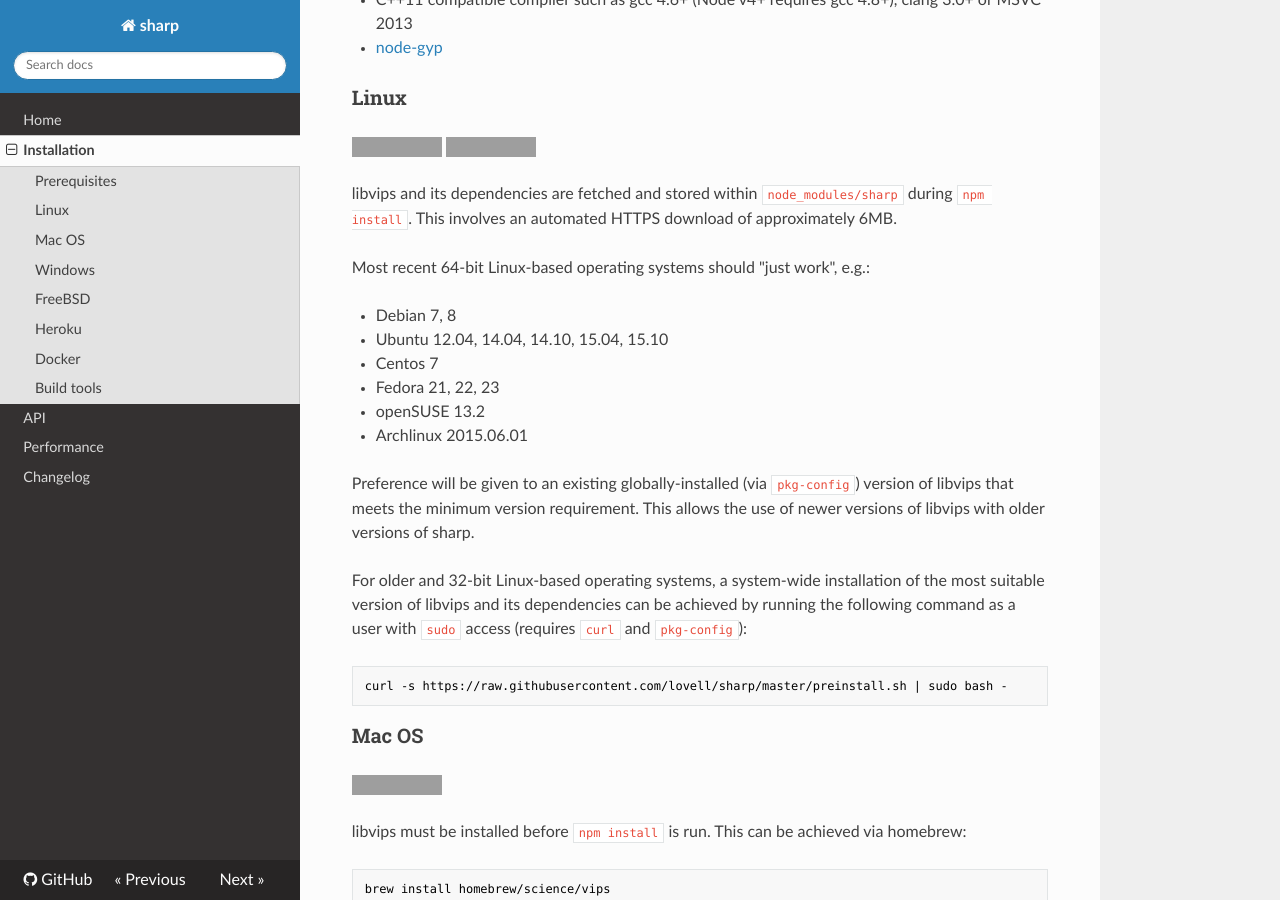
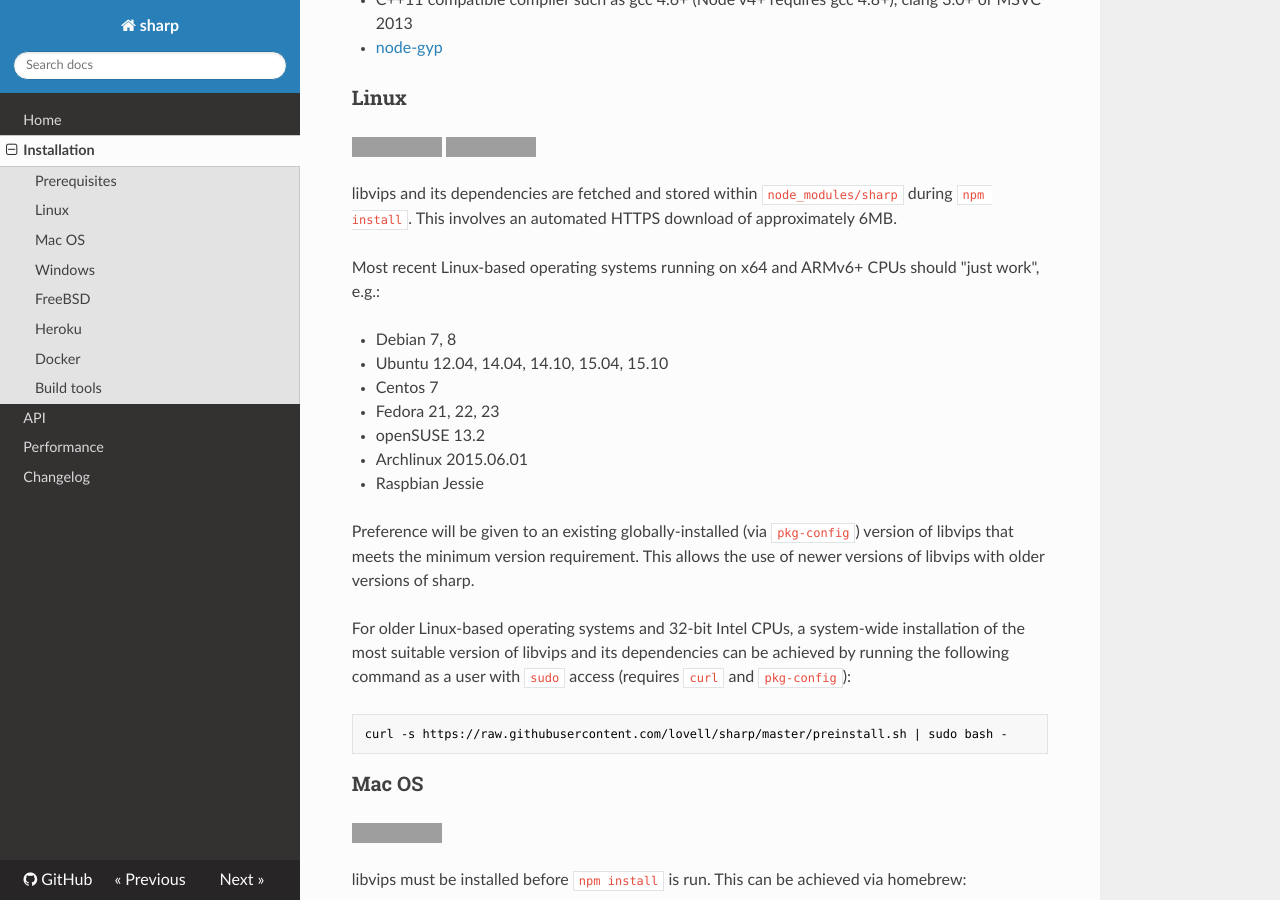
Before and after one commit to webgurucan/node-image-handler, an MkDocs documentation site: the page built from docs/install.md, in a window 1280 px wide and 900 px high, scrolled down 278 px. Built offline with MkDocs 1.6.1, drawn with Linux system fonts in a browser that asks for light colours; nearby versions of some CDN libraries; old or Windows-style settings are respelled for this version of MkDocs; grey boxes are pictures that could not be loaded.

```diff
--- a/docs/install.md
+++ b/docs/install.md
@@ -17,7 +17,7 @@ npm install sharp
 libvips and its dependencies are fetched and stored within `node_modules/sharp` during `npm install`.
 This involves an automated HTTPS download of approximately 6MB.
 
-Most recent 64-bit Linux-based operating systems should "just work", e.g.:
+Most recent Linux-based operating systems running on x64 and ARMv6+ CPUs should "just work", e.g.:
 
 * Debian 7, 8
 * Ubuntu 12.04, 14.04, 14.10, 15.04, 15.10
@@ -25,12 +25,13 @@ Most recent 64-bit Linux-based operating systems should "just work", e.g.:
 * Fedora 21, 22, 23
 * openSUSE 13.2
 * Archlinux 2015.06.01
+* Raspbian Jessie
 
 Preference will be given to an existing globally-installed (via `pkg-config`)
 version of libvips that meets the minimum version requirement.
 This allows the use of newer versions of libvips with older versions of sharp.
 
-For older and 32-bit Linux-based operating systems,
+For older Linux-based operating systems and 32-bit Intel CPUs,
 a system-wide installation of the most suitable version of
 libvips and its dependencies can be achieved by running
 the following command as a user with `sudo` access
```
Also changed, not shown: README.md (+2 -2 lines), binding.js (+6 -5 lines), docs/api.md (+2 -2 lines), docs/changelog.md (+4 -0 lines), 4 other files.
